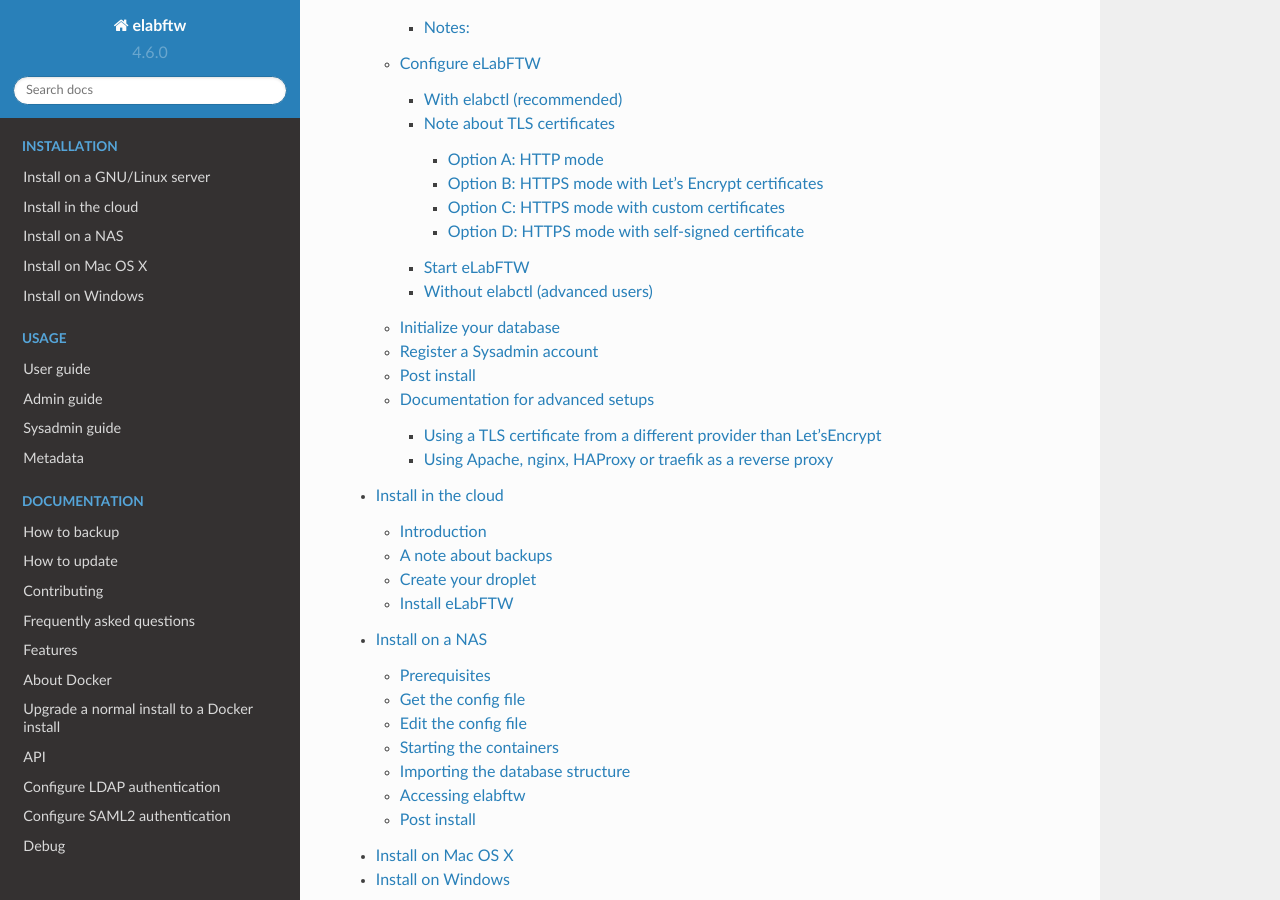
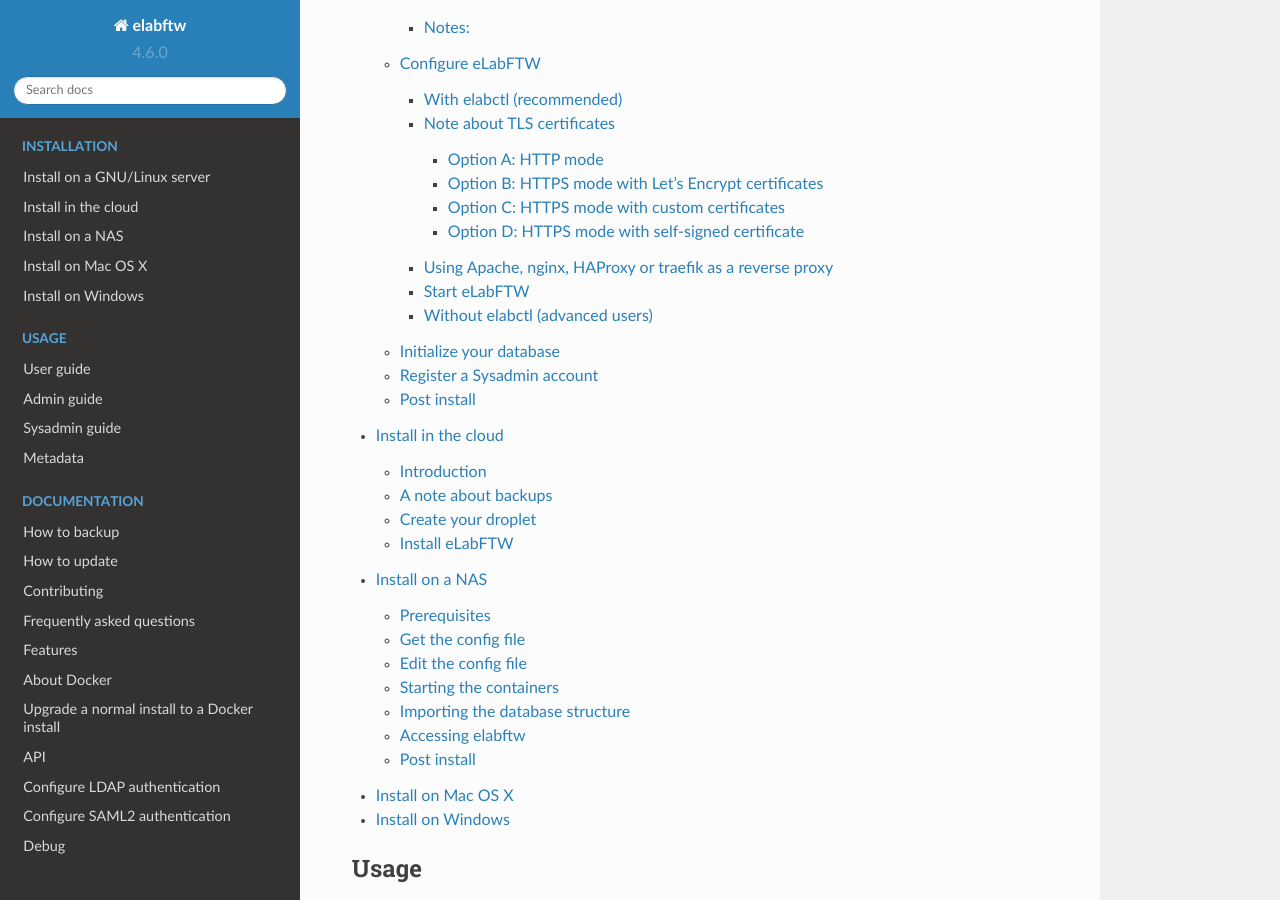
Before and after one commit to elabftw/elabdoc, a Sphinx documentation site: the page built from doc/index.rst, in a window 1280 px wide and 900 px high, scrolled down 935 px. Built offline with Sphinx 7.4.7 and the Read the Docs theme 2.0.0, drawn with Linux system fonts in a browser that asks for light colours; some of the changed lines change nothing that is shown.

Commit message:
merge bottom sections

```diff
--- a/doc/install.rst
+++ b/doc/install.rst
@@ -99,6 +99,8 @@
 
 * Set ``DISABLE_HTTPS=true``.
 
+Reverse proxy configurations examples can be found `here <https://github.com/elabftw/elabdoc/tree/master/config_examples/>`_.
+
 Option B: HTTPS mode with Let's Encrypt certificates
 ^^^^^^^^^^^^^^^^^^^^^^^^^^^^^^^^^^^^^^^^^^^^^^^^^^^^
 
@@ -111,11 +113,12 @@
 Option C: HTTPS mode with custom certificates
 ^^^^^^^^^^^^^^^^^^^^^^^^^^^^^^^^^^^^^^^^^^^^^
 
-Have the private key and certificate in PEM format in the folder ``/etc/letsencrypt/live/SERVER_NAME/`` where ``SERVER_NAME`` matches the ``SERVER_NAME`` configuration variable. The files need to be named `fullchain.pem` and `privkey.pem`.
+Have the private key and certificate in PEM format in the folder ``/etc/letsencrypt/live/SERVER_NAME/`` where ``SERVER_NAME`` matches the ``SERVER_NAME`` configuration variable. The files need to be named `fullchain.pem` and `privkey.pem`. The webserver in the container expects TLS certificates to be in a particular order and format. Make sure that your `fullchain.pem` file contains certificates in this order: <certificate> <intermediate ca> <root ca>, with PEM encoding.
 
 * Set ``DISABLE_HTTPS=false``.
 * Set ``ENABLE_LETSENCRYPT=true``.
 * Uncomment the line `- /etc/letsencrypt:/ssl` in the `volumes:` part of the yml config file.
+
 
 Option D: HTTPS mode with self-signed certificate
 ^^^^^^^^^^^^^^^^^^^^^^^^^^^^^^^^^^^^^^^^^^^^^^^^^
@@ -124,6 +127,11 @@
 
 * Set ``DISABLE_HTTPS=false``.
 * Set ``ENABLE_LETSENCRYPT=false``.
+
+Using Apache, nginx, HAProxy or traefik as a reverse proxy
+----------------------------------------------------------
+
+Mandatory if you use Option A above (HTTP mode). All the documentation related to such configurations can be found `here <https://github.com/elabftw/elabdoc/tree/master/config_examples/>`_.
 
 Start eLabFTW
 -------------
@@ -169,20 +177,3 @@
 The next step is to read the :ref:`Sysadmin guide <sysadmin-guide>`.
 
 ENJOY! :D
-
-----
-
-
-Documentation for advanced setups
-=================================
-
-Using a TLS certificate from a different provider than Let'sEncrypt
--------------------------------------------------------------------
-
-The webserver in the container expects TLS certificates to be in a particular order and format. Make sure that your `fullchain.pem` file contains certificates in this order: <certificate> <intermediate ca> <root ca>, with PEM encoding.
-
-
-Using Apache, nginx, HAProxy or traefik as a reverse proxy
-----------------------------------------------------------
-
-All the documentation related to such configurations can be found `here <https://github.com/elabftw/elabdoc/tree/master/config_examples/>`_.
```
